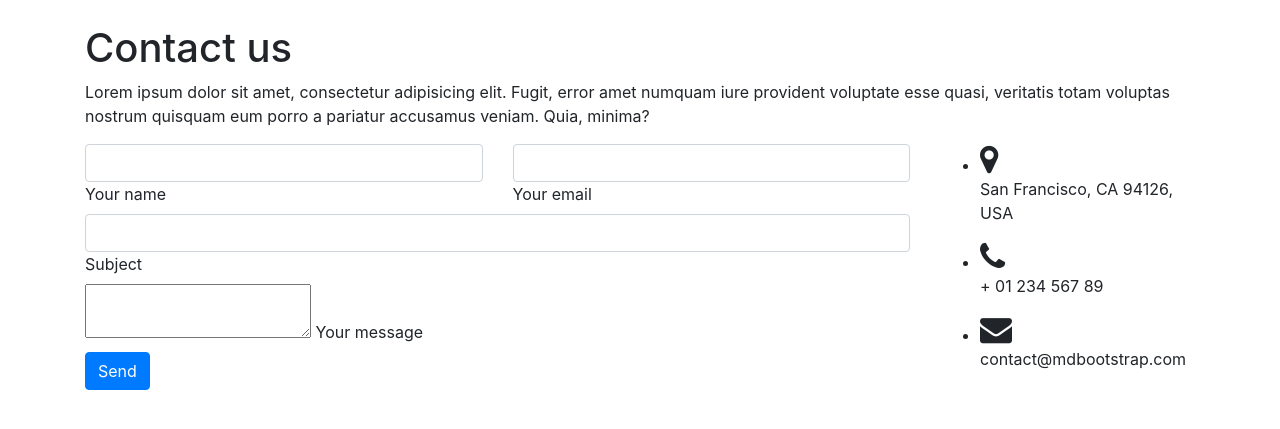
After one commit to CogniDoodle/CogniDoodle.github.io, a PHP site: page /index.php in a window 1280 px wide. The commit adds this page. Shown: the top 429 px of the page. Run offline with PHP 8.4, Linux system fonts and the light colour scheme; some libraries are stand-ins or nearby versions.

Commit message:
file changes and additions

```diff
--- a/css/cogni.css
+++ b/css/cogni.css
@@ -30,6 +30,7 @@ float: none;
 text-align: center;
 padding: 10px;
 font-family:comfortaa;
+font-size:2.5vw;
 }
 .w-nav-brand {
 position: relative;
--- a/index.html
+++ b/index.html
@@ -6,6 +6,8 @@
 	<meta name="viewport" content="width=device-width, initial-scale=1">
     <title>CogniDoodle</title>
     <!-- Bootstrap -->
+<style>
+      @import url(https://fonts.googleapis.com/css?family=Comfortaa:300,400,700|Montserrat:400,700);</style>
 	<link href="css/bootstrap-4.0.0.css" rel="stylesheet">
 	<link href="css/cogni.css" rel="stylesheet" type="text/css">
 	<link crossorigin="anonymous" href="https://use.fontawesome.com/releases/v5.0.9/css/all.css" integrity="sha384-5SOiIsAziJl6AWe0HWRKTXlfcSHKmYV4RBF18PPJ173Kzn7jzMyFuTtk8JA7QQG1" rel="stylesheet">
@@ -431,9 +433,6 @@ function validateForm() {
         $('#status').text(jqXHR);
     }
 });
-
-
-
 }
 </script>
 	</body>
--- /dev/null
+++ b/index.php
@@ -0,0 +1,204 @@
+<!DOCTYPE html>
+<html lang="en">
+
+<head>
+    <meta charset="utf-8">
+    <meta name="viewport" content="width=device-width, initial-scale=1, shrink-to-fit=no">
+    <meta http-equiv="x-ua-compatible" content="ie=edge">
+    <title>Material Design Bootstrap</title>
+    <!-- Font Awesome -->
+    <link rel="stylesheet" href="https://maxcdn.bootstrapcdn.com/font-awesome/4.7.0/css/font-awesome.min.css">
+    <!-- Bootstrap core CSS -->
+    <link rel="stylesheet" href="css/bootstrap/bootstrap.css">
+    <!-- Material Design Bootstrap -->
+    <link rel="stylesheet" href="css/mdb.css">
+    <!-- Your custom styles (optional) -->
+    <style>
+
+    </style>
+</head>
+
+<body>
+    <div class="container">
+
+
+
+
+        <!--Section: Contact v.2-->
+        <section class="section">
+
+            <!--Section heading-->
+            <h2 class="section-heading h1 pt-4">Contact us</h2>
+            <!--Section description-->
+            <p class="section-description">Lorem ipsum dolor sit amet, consectetur adipisicing elit. Fugit, error amet numquam iure provident voluptate
+                esse quasi, veritatis totam voluptas nostrum quisquam eum porro a pariatur accusamus veniam. Quia, minima?</p>
+
+            <div class="row">
+
+                <!--Grid column-->
+                <div class="col-md-8 col-xl-9">
+                    <form id ="contact-form" name="contact-form" action="mail.php" method="POST"  onsubmit="return validateForm()" >
+
+                        <!--Grid row-->
+                        <div class="row">
+
+                            <!--Grid column-->
+                            <div class="col-md-6">
+                                <div class="md-form">
+                                    <div class="md-form">
+                                        <input type="text" id="name" name="name" class="form-control">
+                                        <label for="name" class="">Your name</label>
+                                    </div>
+                                </div>
+                            </div>
+                            <!--Grid column-->
+
+                            <!--Grid column-->
+                            <div class="col-md-6">
+                                <div class="md-form">
+                                    <div class="md-form">
+                                        <input type="text" id="email" name="email" class="form-control">
+                                        <label for="email" class="">Your email</label>
+                                    </div>
+                                </div>
+                            </div>
+                            <!--Grid column-->
+
+                        </div>
+                        <!--Grid row-->
+
+                        <!--Grid row-->
+                        <div class="row">
+                            <div class="col-md-12">
+                                <div class="md-form">
+                                    <input type="text" id="subject" name="subject" class="form-control">
+                                    <label for="subject" class="">Subject</label>
+                                </div>
+                            </div>
+                        </div>
+                        <!--Grid row-->
+
+                        <!--Grid row-->
+                        <div class="row">
+
+                            <!--Grid column-->
+                            <div class="col-md-12">
+
+                                <div class="md-form">
+                                    <textarea type="text" id="message" name="message" class="md-textarea"></textarea>
+                                    <label for="message">Your message</label>
+                                </div>
+
+                            </div>
+                        </div>
+                        <!--Grid row-->
+
+                    </form>
+
+                    <div class="center-on-small-only">
+                        <a class="btn btn-primary" onclick="validateForm()">Send</a>
+                    </div> <div class="status" id="status"></div>
+                </div>
+                <!--Grid column-->
+
+                <!--Grid column-->
+                <div class="col-md-4 col-xl-3">
+                    <ul class="contact-icons">
+                        <li><i class="fa fa-map-marker fa-2x"></i>
+                            <p>San Francisco, CA 94126, USA</p>
+                        </li>
+
+                        <li><i class="fa fa-phone fa-2x"></i>
+                            <p>+ 01 234 567 89</p>
+                        </li>
+
+                        <li><i class="fa fa-envelope fa-2x"></i>
+                            <p>contact@mdbootstrap.com</p>
+                        </li>
+                    </ul>
+                </div>
+                <!--Grid column-->
+
+            </div>
+
+        </section>
+        <!--Section: Contact v.2-->
+
+
+
+
+    </div>
+
+    <!-- SCRIPTS -->
+    <!-- JQuery -->
+    <script src="https://cdnjs.cloudflare.com/ajax/libs/jquery/3.2.1/jquery.min.js"></script>
+    <!-- Bootstrap tooltips -->
+    <script type="text/javascript" src="js/popper.min.js"></script>
+    <!-- Bootstrap core JavaScript -->
+    <script type="text/javascript" src="js/bootstrap.js"></script>
+    <!-- MDB core JavaScript -->
+    <script type="text/javascript" src="js/mdb.js"></script>
+    <!--Custom scripts-->
+    <script>
+
+function validateForm() {
+    // var x =  document.getElementById('name').value;
+    // if (x == "") {
+    //     document.getElementById('status').innerHTML = "Name cannot be empty";
+    //     return false;
+    // }
+    // x =  document.getElementById('email').value;
+    // if (x == "") {
+    //     document.getElementById('status').innerHTML = "Email cannot be empty";
+    //     return false;
+    // } else {
+    //     var re = /^(([^<>()\[\]\\.,;:\s@"]+(\.[^<>()\[\]\\.,;:\s@"]+)*)|(".+"))@((\[[0-9]{1,3}\.[0-9]{1,3}\.[0-9]{1,3}\.[0-9]{1,3}])|(([a-zA-Z\-0-9]+\.)+[a-zA-Z]{2,}))$/;
+    //     if(!re.test(x)){
+    //         document.getElementById('status').innerHTML = "Email format invalid";
+    //         return false;
+    //     }
+    // }
+    // x =  document.getElementById('subject').value;
+    // if (x == "") {
+    //     document.getElementById('status').innerHTML = "Subject cannot be empty";
+    //     return false;
+    // }
+    // x =  document.getElementById('message').value;
+    // if (x == "") {
+    //     document.getElementById('status').innerHTML = "Message cannot be empty";
+    //     return false;
+    // }
+ //get input field values data to be sent to server
+    document.getElementById('status').innerHTML = "Sending...";
+    formData = {
+        'name'     : $('input[name=name]').val(),
+        'email'    : $('input[name=email]').val(),
+        'subject'  : $('input[name=subject]').val(),
+        'message'  : $('textarea[name=message]').val()
+    };
+
+
+   $.ajax({
+    url : "mail.php",
+    type: "POST",
+    data : formData,
+    success: function(data, textStatus, jqXHR)
+    {
+
+        $('#status').text(data.message);
+        if (data.code) //If mail was sent successfully, reset the form.
+        $('#contact-form').closest('form').find("input[type=text], textarea").val("");
+    },
+    error: function (jqXHR, textStatus, errorThrown)
+    {
+        $('#status').text(jqXHR);
+    }
+});
+
+
+
+}
+    </script>
+</body>
+
+</html>
--- a/mail.php
+++ b/mail.php
@@ -26,7 +26,7 @@ if ($message === ''){
   exit();
 }
 $content="From: $name \nEmail: $email \nMessage: $message";
-$recipient = "youremail@here.com";
+$recipient = "contact@cognidoodle.com";
 $mailheader = "From: $email \r\n";
 mail($recipient, $subject, $content, $mailheader) or die("Error!");
 print json_encode(array('message' => 'Email successfully sent!', 'code' => 1));
```
Also changed, not shown: 1 other file.
